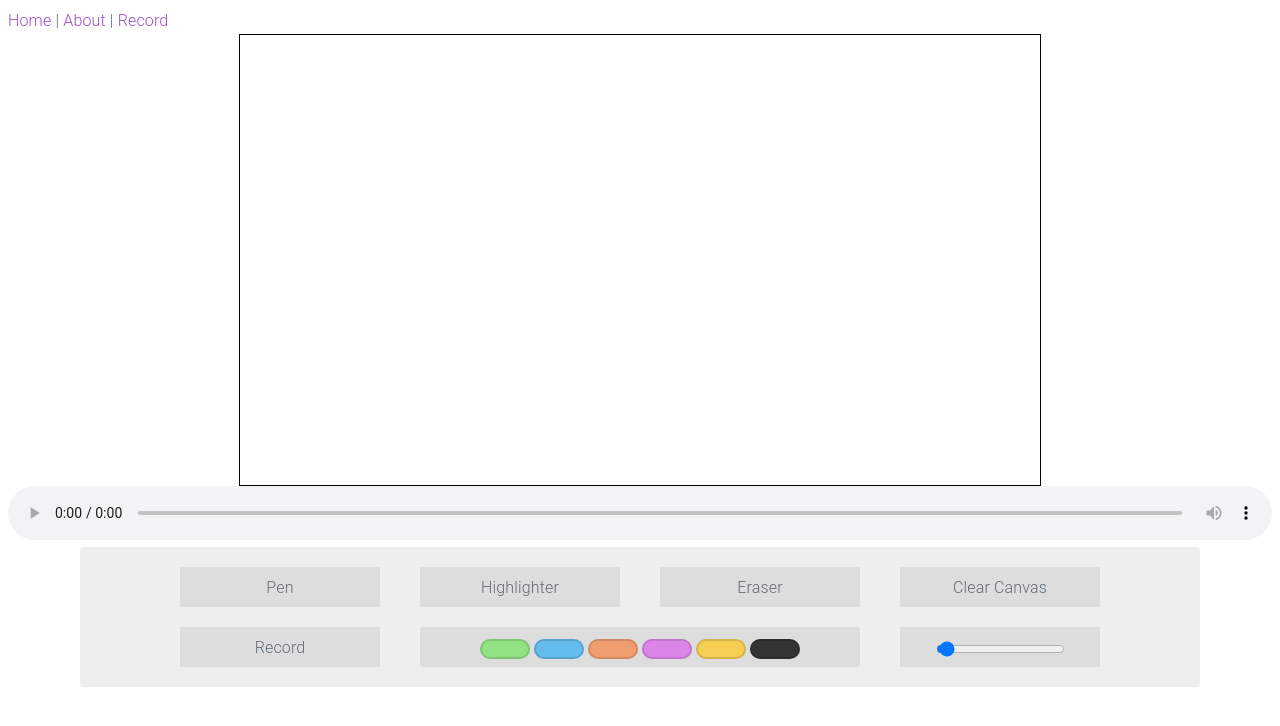
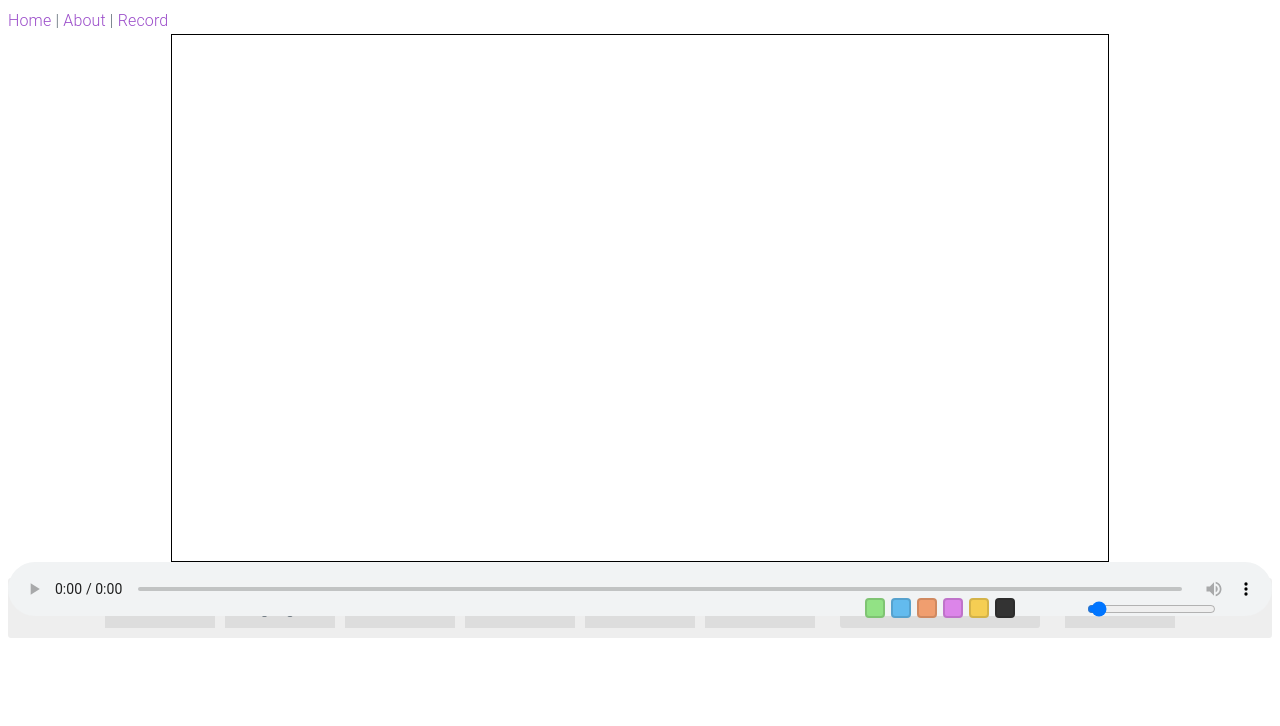
Before and after one commit to 5Mixer/Inkplain, a Vue app: page /rec in a window 1280 px wide. Shown: the top 726 px of the page. Built offline with nearby package versions, Linux system fonts and the light colour scheme; no server answers.

Commit message:
Work on scaling canvas in ratio and mic toggling (yet to work)

```diff
--- a/src/components/AnnotationTools.vue
+++ b/src/components/AnnotationTools.vue
@@ -1,11 +1,12 @@
 <template>
-	<div class="container">
+	<div class="tool-container">
 		<span class="tool-button" @click="toolSelect('pen')">Pen</span>
 		<span class="tool-button" @click="toolSelect('highlighter')">Highlighter</span>
 		<span class="tool-button" @click="toolSelect('eraser')">Eraser</span>
-		<span class="tool-button" @click="clearCanvas()">Clear Canvas</span>
+		<span class="tool-button" @click="clearCanvas()">Clear</span>
 
 		<span v-bind:class="{ red: recording }" class="tool-button" @click="toggleRecording">{{recording ? 'Recording' : 'Record'}}</span>
+		<span v-bind:class="{ blue: micActive }" class="tool-button" @click="toggleMicrophone">{{micActive ? 'Mic On' : 'Mic Off'}}</span>
 
 		<colour-picker @colourPick="colourPick"></colour-picker>
 		<span class="tool-button">
@@ -22,13 +23,16 @@ export default {
 	components: {
 		ColourPicker
 	},
-	props: ['recording'],
+	props: ['recording', 'micActive'],
 	methods: {
 		colourPick: function (colour) {
 			this.$emit("colourPick", colour)
 		},
 		toggleRecording: function () {
 			this.$emit("toggleRec")
+		},
+		toggleMicrophone: function () {
+			this.$emit("toggleMic")
 		},
 		toolSelect: function (tool) {
 			this.$emit("toolSelect", tool)
@@ -45,11 +49,13 @@ export default {
 </script>
 
 <style scoped lang="scss">
-.container {
+.tool-container {
 	background-color: #eee;
 	height: 100%;
 	border-radius: 3px;
-	padding-top: 20px;
+	margin-top: 1em;
+	padding-top: 10px;
+	padding-bottom: 10px;
 	text-align: center;
 	box-sizing: border-box;
 }
@@ -60,13 +66,16 @@ export default {
 	background-color: #ddd;
 	text-align: center;
 
-	margin: 20px;
+	margin: 5px;
 	margin-top: 0;
+	margin-bottom: 0;
 	padding: 20px;
 
-	width: 200px;
+	width: 110px;
 	height: 20px;
 	line-height: calc(10px - .5em);
+
+	font-size: 1em;
 
 	-webkit-user-select: none; /* Safari */
 	-moz-user-select: none; /* Firefox */
@@ -78,6 +87,11 @@ export default {
     box-shadow: 0 0 3px red;
 	font-weight: bold;
 }
+.blue {
+	border: solid 1px blue;
+    box-shadow: 0 0 3px blue;
+	font-weight: bold;
+}
 .thicknessSlider {
 	vertical-align: top;
 	margin-top:0px;
--- a/src/components/Canvas.vue
+++ b/src/components/Canvas.vue
@@ -1,5 +1,5 @@
 <template>
-	<div>
+	<div class="boardContainer">
 		<canvas ref="board"></canvas>
 		<audio src="" ref="recordedAudio" controls class="slider" v-show="!recording"></audio>
 	</div>
@@ -19,14 +19,15 @@ export default {
 
 		// Resize the canvas to fit its parent's width.
 		// Normally you'd use a more flexible resize system.
-		let scale = 50
-		this.$refs['board'].width = scale * 16;//this.$refs['board'].parentElement.clientWidth
-		this.$refs['board'].height = scale * 9;//this.$refs['board'].parentElement.clientHeight
+		let scale = 55
+		this.$refs['board'].width = 1920 //this.$refs['board'].parentElement.clientWidth //scale * 16;
+		this.$refs['board'].height = 1080 //this.$refs['board'].parentElement.clientHeight //scale * 9;
 
 		this.annotationLogic = new AnnotationCanvas(this.$refs['board'], this.$refs['recordedAudio'])
 		this.recording = this.annotationLogic.recorder.recording
 
 		this.bus.$on('recToggle', () => { this.annotationLogic.recToggle() } )
+		this.bus.$on('micToggle', () => { this.annotationLogic.micToggle() } )
 		this.bus.$on('toolSelect', (tool) => { this.annotationLogic.toolSelect(tool) })
 		this.bus.$on('colourPick', (colour) => { this.annotationLogic.brushColour(colour) })
 		this.bus.$on('clearCanvas', () => { this.annotationLogic.clearCanvas() } )
@@ -37,11 +38,19 @@ export default {
 <style scoped>
 audio {
 	width: 100%;
+	margin-left: auto;
+	margin-right: auto;
 }
 canvas {
+	height: 100%;
 	border: 1px solid black;
+	background-color: blue;
 	display: block;
 	margin-left: auto;
 	margin-right: auto;
 }
+.boardContainer {
+	height: calc(56.25vw - 15vw);
+	max-height: calc(100vh - 150px);
+}
 </style>
--- a/src/components/ColourPicker.vue
+++ b/src/components/ColourPicker.vue
@@ -32,10 +32,11 @@ export default {
 
 	margin: 20px;
 	margin-top: 0;
+	margin-bottom: 0;
 	padding: 20px;
 	vertical-align: top;
 
-	width: 440px;
+	width: 200px;
 	height: 20px;
 }
 .colour-swatch {
@@ -46,16 +47,14 @@ export default {
 	vertical-align: top;
 
 	position: relative;
-	top: -10px;
+	top: -13px;
 
-	margin: 2px;
-	padding: 5px;
+	margin: 3px;
 
-	border-radius: 10px;
+	border-radius: 4px;
 	border: #0002 solid 2px;
 
-	width: 50px;
+	width: 20px;
 	height: 20px;
-	line-height: calc(0px - 0.5em);
 }
 </style>
--- a/src/video/app.js
+++ b/src/video/app.js
@@ -9,6 +9,7 @@ function AnnotationCanvas (canvas, audioElement) {
 		brush: 3,
 		clear: 4
 	}
+	this.recordAudio = false
 
 	this.recorder = new Recorder()
 	this.renderer = new Renderer(canvas)
@@ -29,7 +30,7 @@ function AnnotationCanvas (canvas, audioElement) {
 		const rect = canvas.getBoundingClientRect()
 		const events = e.getCoalescedEvents();
 		events.forEach((e) => {
-			let record = {type:this.eventTypes.move,coords:{x:Math.round(e.clientX - rect.left), y: Math.round(e.clientY - rect.top)}}
+			let record = {type:this.eventTypes.move,coords:{x:Math.round((e.clientX - rect.left)/canvas.clientWidth*1920), y: Math.round((e.clientY - rect.top)/canvas.clientHeight*1080)}}
 			this.recorder.record(record)
 			this.playRecord(record)
 		})
@@ -93,12 +94,19 @@ function AnnotationCanvas (canvas, audioElement) {
 
 		if (this.recorder.recording){
 			this.recorder.startRecording()
-			this.audioManager.startRecordingAudio()
+
+			if (this.recordAudio)
+				this.audioManager.startRecordingAudio()
 
 			this.recorder.record({ type: this.eventTypes.brush, brush: JSON.parse(JSON.stringify(this.brush)) })
 		}else{
 			this.audioManager.stopRecordingAudio()
 		}
+	}
+	this.micToggle = function(){
+		this.recordAudio = !this.recordAudio
+		if (this.recordAudio)
+			this.audioManager.activateAudio()
 	}
 
 	// Draw up to a specific time by recursively running playEventRecursive
--- a/src/video/audio.js
+++ b/src/video/audio.js
@@ -1,7 +1,8 @@
 function AudioManager (audioElement) {
-	navigator.mediaDevices.getUserMedia({audio:true})
+	this.activateAudio = function() {
+		navigator.mediaDevices.getUserMedia({audio:true})
 		.then(stream => {this.handlerFunction(stream)})
-
+	}
 	this.handlerFunction = function (stream) {
 		this.rec = new MediaRecorder(stream);
 		this.rec.ondataavailable = e => {
@@ -22,7 +23,8 @@ function AudioManager (audioElement) {
 		this.rec.start();
 	}
 	this.stopRecordingAudio = function () {
-		this.rec.stop();
+		if (this.rec != undefined)
+			this.rec.stop();
 	}
 
 	return this
--- a/src/views/Recording.vue
+++ b/src/views/Recording.vue
@@ -1,7 +1,7 @@
 <template>
 	<div>
-		<annotation-canvas :bus="bus" :recording="recording"></annotation-canvas>
-		<annotation-tools :recording="recording" @toggleRec="toggleRec" @colourPick="changeColour" @clearCanvas="clearCanvas" @toolSelect="toolSelect" @brushWidth="brushWidth"></annotation-tools>
+		<annotation-canvas :bus="bus" :recording="recording" :micActive="micActive"></annotation-canvas>
+		<annotation-tools :recording="recording" @toggleMic="toggleMic" @toggleRec="toggleRec" @colourPick="changeColour" @clearCanvas="clearCanvas" @toolSelect="toolSelect" @brushWidth="brushWidth"></annotation-tools>
 	</div>
 </template>
 
@@ -19,7 +19,8 @@ export default {
 	data: function () {
 		return {
 			bus: bus,
-			recording: false
+			recording: false,
+			micActive: false
 		}
 	},
 	methods: {
@@ -29,7 +30,10 @@ export default {
 		toggleRec: function () {
 			bus.$emit("recToggle")
 			this.recording = !this.recording
-			console.log(this.recording)
+		},
+		toggleMic: function () {
+			bus.$emit("micToggle")
+			this.micActive = !this.micActive
 		},
 		toolSelect: function (tool) {
 			bus.$emit("toolSelect",tool)
```
